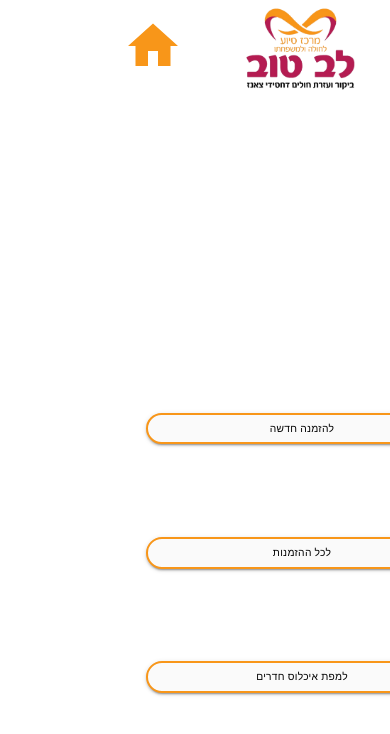
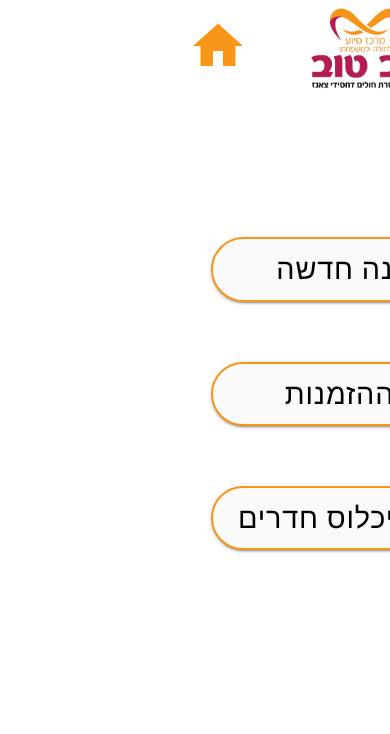
Before and after one commit to goldyloop/levtov, a React (Create React App) app in the folder LevTovFrontEnd/: page /manager in a window 390 px wide. Shown: the top 734 px of the page. Built offline with nearby package versions, Linux system fonts and the light colour scheme.

Commit message:
finish-component-management

```diff
--- a/LevTovFrontEnd/src/components/Management/Management.css
+++ b/LevTovFrontEnd/src/components/Management/Management.css
@@ -16,6 +16,7 @@
     justify-content: space-evenly;
     align-items: center;
     font-size: 200%;
+
 }
 
 #bu {
@@ -39,12 +40,14 @@
         /* תן לגובה להיות אוטומטי */
         font-size: 1em;
         /* הקטן את גודל הכתב */
+        top: 0px;
     }
 
     #allButtons {
         flex-direction: column;
         /* שינוי לכיוון עמודה */
         align-items: center;
+        margin-top: 120px;
     }
 
     #bu {
@@ -62,16 +65,3 @@
     }
 
 }
-
-/* מדיה קוורי עבור מסכים מאוד קטנים */
-@media only screen and (max-width: 500px) {
-    #allButtons {
-        font-size: 0.8em;
-        /* הקטן את גודל הטקסט */
-    }
-
-    #bu {
-        font-size: 0.8em;
-        /* הקטן את גודל הכתב בכפתור */
-    }
-}
```
